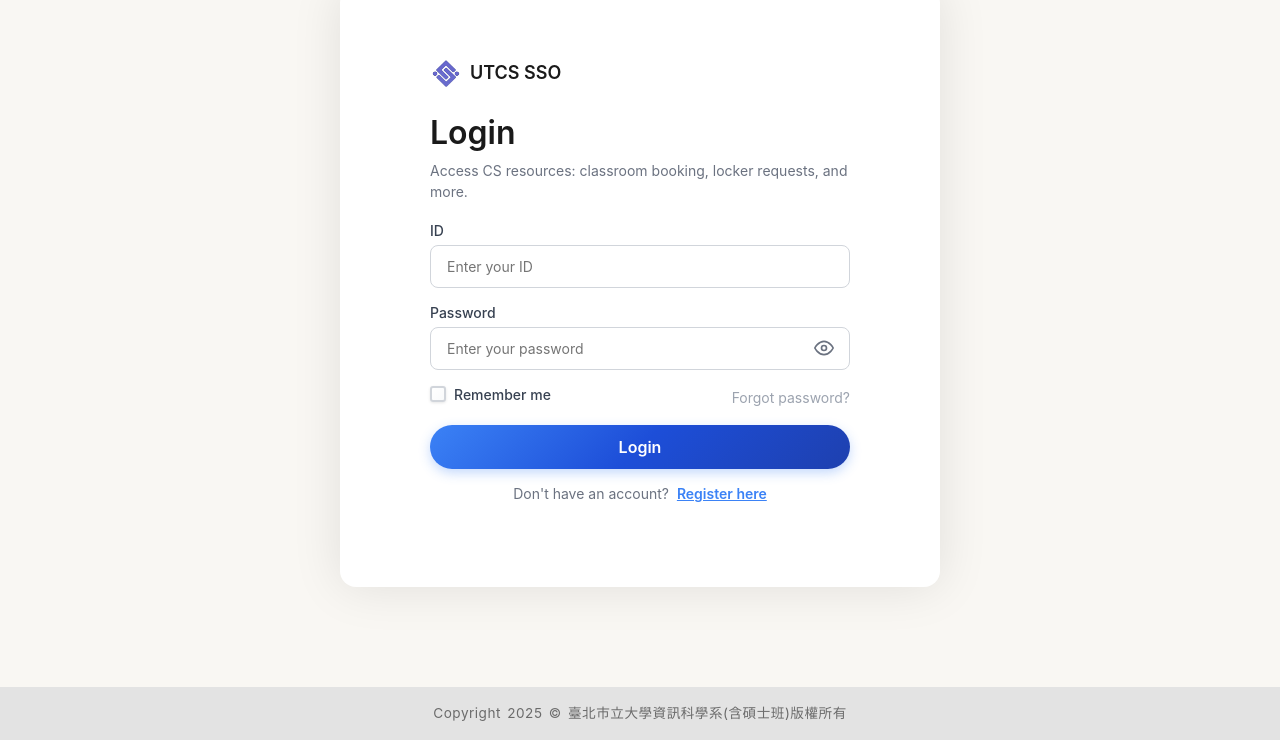
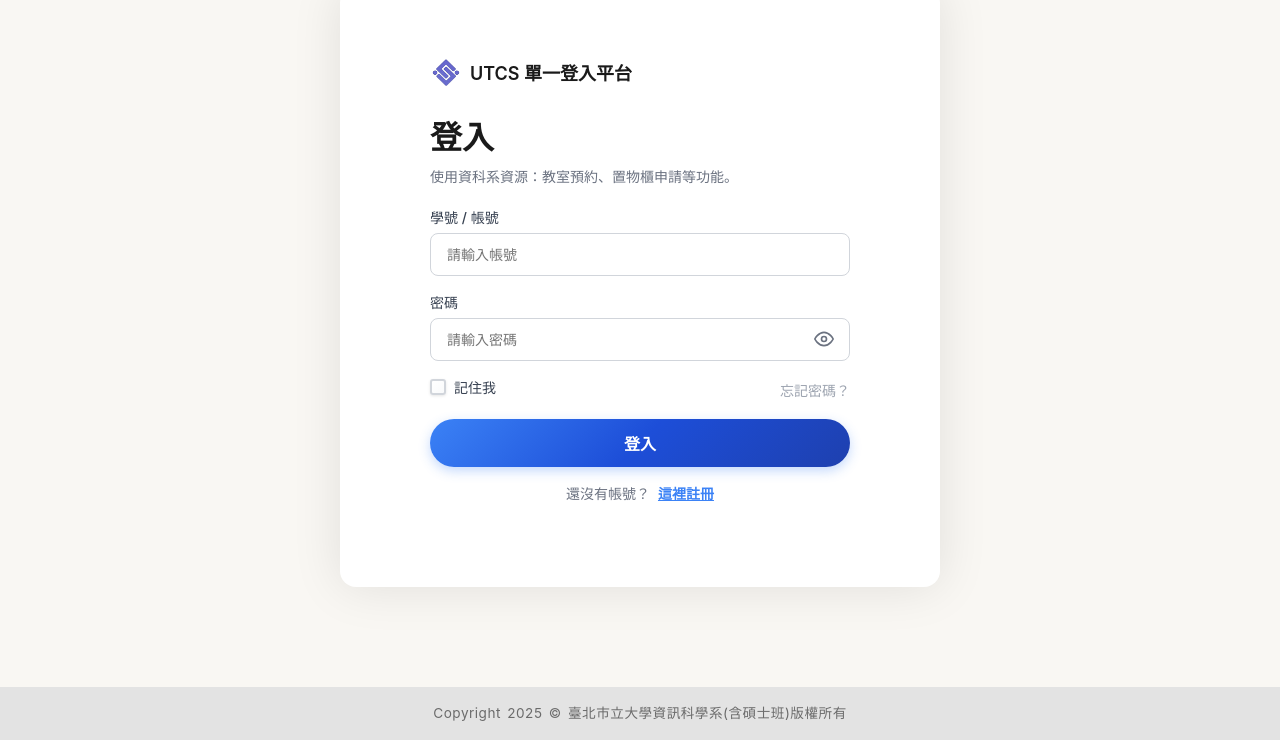
Before and after one commit to UTCS-G505/SSO-Frontend, a Vue app: page /login in a window 1280 px wide. Shown: the part 113-853 px from the top of the page. Built offline with nearby package versions, Linux system fonts and the light colour scheme; no server answers; the HTML template or start-up script is replaced by a standard one.

Commit message:
feat: change main language to traditional Chinese

```diff
--- a/src/components/common/Header.vue
+++ b/src/components/common/Header.vue
@@ -1,8 +1,8 @@
 <template>
   <header class="app-header">
     <div class="header-left">
-      <img src="/src/assets/logo.png" alt="University SSO" class="header-logo" />
-      <span class="header-brand">UTCS SSO</span>
+  <img src="/src/assets/logo.png" alt="資科系單一登入平台" class="header-logo" />
+  <span class="header-brand">UTCS 單一登入平台</span>
     </div>
     <div class="header-right">
       <UserMenu />
--- a/src/components/common/UserMenu.vue
+++ b/src/components/common/UserMenu.vue
@@ -19,16 +19,16 @@
       <div class="dropdown-menu" v-show="isDropdownOpen">
         <div class="dropdown-item" @click.stop="goToDashboard">
           <LayoutGrid class="dropdown-icon-small" />
-          Dashboard
+          應用程式
         </div>
         <div class="dropdown-item" @click.stop="goToProfile">
           <User class="dropdown-icon-small" />
-          Profile
+          個人資料
         </div>
         <div class="dropdown-divider"></div>
         <div class="dropdown-item logout" @click.stop="handleLogout">
           <LogOut class="dropdown-icon-small" />
-          Logout
+          登出
         </div>
       </div>
     </div>
@@ -57,9 +57,9 @@ const { error } = useToast()
 const isDropdownOpen = ref(false)
 
 // Computed properties for user display
-const userDisplayName = computed(() => userStore.name || 'User')
+const userDisplayName = computed(() => userStore.name || '使用者')
 const userRoleName = computed(() =>
-  userStore.role !== null ? getRoleName(userStore.role) : 'User',
+  userStore.role !== null ? getRoleName(userStore.role) : '使用者',
 )
 
 // Methods
--- a/src/components/login/LoginForm.vue
+++ b/src/components/login/LoginForm.vue
@@ -2,50 +2,50 @@
   <div class="login-card">
     <div class="logo-section">
       <div class="logo">
-        <img src="/src/assets/logo.png" alt="UTCS SSO" class="logo-icon" />
-        <span class="logo-text">UTCS SSO</span>
+  <img src="/src/assets/logo.png" alt="UTCS 單一登入" class="logo-icon" />
+  <span class="logo-text">UTCS 單一登入平台</span>
       </div>
     </div>
 
     <div class="form-section">
-      <h1>{{ isRegisterMode ? 'Create Account' : 'Login' }}</h1>
+  <h1>{{ isRegisterMode ? '建立帳號' : '登入' }}</h1>
       <p class="subtitle">
         {{
           isRegisterMode
-            ? 'Join UTCS SSO to access CS resources: classroom booking, locker requests, and more.'
-            : 'Access CS resources: classroom booking, locker requests, and more.'
+            ? '加入 UTCS SSO 以使用資科系資源：教室預約、置物櫃申請等功能。'
+            : '使用資科系資源：教室預約、置物櫃申請等功能。'
         }}
       </p>
 
       <form @submit.prevent="handleSubmit" class="login-form">
         <div class="form-group">
-          <label for="id">ID</label>
+          <label for="id">學號 / 帳號</label>
           <input
             id="id"
             :value="formData.id"
             @input="updateId"
             type="text"
             required
-            placeholder="Enter your ID"
+            placeholder="請輸入帳號"
             :disabled="isLoading"
           />
         </div>
 
         <div v-if="isRegisterMode" class="form-group">
-          <label for="name">Name</label>
+          <label for="name">姓名</label>
           <input
             id="name"
             :value="formData.name"
             @input="updateName"
             type="text"
             required
-            placeholder="Enter your full name"
+            placeholder="請輸入完整姓名"
             :disabled="isLoading"
           />
         </div>
 
         <div v-if="isRegisterMode" class="form-group">
-          <label for="primary-email">Primary Email</label>
+          <label for="primary-email">主要 Email</label>
           <input
             id="primary-email"
             :value="formData.primary_email"
@@ -58,37 +58,37 @@
         </div>
 
         <div v-if="isRegisterMode" class="form-group">
-          <label for="secondary-email">Secondary Email</label>
+          <label for="secondary-email">次要 Email</label>
           <input
             id="secondary-email"
             :value="formData.secondary_email"
             @input="updateSecondaryEmail"
             type="email"
-            placeholder="your.secondary@example.com (optional)"
+            placeholder="your.secondary@example.com (選填)"
             :disabled="isLoading"
           />
         </div>
 
         <div v-if="isRegisterMode" class="form-group">
-          <label for="phone-number">Phone Number</label>
+          <label for="phone-number">電話</label>
           <input
             id="phone-number"
             :value="formData.phone_number"
             @input="updatePhoneNumber"
             type="tel"
-            placeholder="Enter your phone number"
+            placeholder="請輸入電話"
             :disabled="isLoading"
           />
         </div>
 
         <div v-if="isRegisterMode" class="form-group">
-          <label for="position">Position</label>
+          <label for="position">職稱 / 身分</label>
           <input
             id="position"
             :value="formData.position"
             @input="updatePosition"
             type="text"
-            placeholder="Enter your position/role"
+            placeholder="請輸入職稱或身分"
             :disabled="isLoading"
           />
         </div>
@@ -97,8 +97,8 @@
           :model-value="formData.password"
           @update:model-value="updatePassword"
           :disabled="isLoading"
-          :label="isRegisterMode ? 'Password' : 'Password'"
-          :placeholder="isRegisterMode ? 'Minimum 6 characters' : 'Enter your password'"
+          :label="isRegisterMode ? '密碼' : '密碼'"
+          :placeholder="isRegisterMode ? '至少 6 個字元' : '請輸入密碼'"
           id="password"
         />
 
@@ -107,8 +107,8 @@
             :model-value="formData.confirmPassword"
             @update:model-value="updateConfirmPassword"
             :disabled="isLoading"
-            label="Confirm Password"
-            placeholder="Confirm your password"
+            label="確認密碼"
+            placeholder="請再次輸入密碼"
             id="confirm-password"
           />
         </div>
@@ -116,20 +116,20 @@
         <div class="form-options" v-if="!isRegisterMode">
           <label class="remember-me">
             <input type="checkbox" :checked="formData.rememberMe" @change="updateRememberMe" />
-            Remember me
+            記住我
           </label>
-          <a href="#" class="forgot-password">Forgot password?</a>
+          <a href="#" class="forgot-password">忘記密碼？</a>
         </div>
 
         <button type="submit" class="login-btn" :disabled="isLoading">
           {{
             isLoading
               ? isRegisterMode
-                ? 'Creating Account...'
-                : 'Logging in...'
+                ? '建立帳號中...'
+                : '登入中...'
               : isRegisterMode
-                ? 'Create Account'
-                : 'Login'
+                ? '建立帳號'
+                : '登入'
           }}
         </button>
 
@@ -143,14 +143,14 @@
 
         <div class="mode-toggle">
           <p>
-            {{ isRegisterMode ? 'Already have an account?' : "Don't have an account?" }}
+            {{ isRegisterMode ? '已經有帳號？' : '還沒有帳號？' }}
             <button
               type="button"
               @click="handleToggleMode"
               class="toggle-btn"
               :disabled="isLoading"
             >
-              {{ isRegisterMode ? 'Login here' : 'Register here' }}
+              {{ isRegisterMode ? '這裡登入' : '這裡註冊' }}
             </button>
           </p>
         </div>
--- a/src/components/login/PasswordInput.vue
+++ b/src/components/login/PasswordInput.vue
@@ -33,8 +33,8 @@ interface Props {
 }
 
 const props = withDefaults(defineProps<Props>(), {
-  label: 'Password',
-  placeholder: 'Type your password',
+  label: '密碼',
+  placeholder: '請輸入密碼',
   id: 'password',
 })
 
--- a/src/views/DashboardView.vue
+++ b/src/views/DashboardView.vue
@@ -5,7 +5,7 @@
 
     <!-- Applications Section -->
     <main class="apps-section">
-      <h2 class="section-title">Applications</h2>
+  <h2 class="section-title">應用程式</h2>
       <div class="apps-grid">
         <div
           class="app-card"
--- a/src/views/NotFoundView.vue
+++ b/src/views/NotFoundView.vue
@@ -10,17 +10,16 @@
         </div>
       </div>
 
-      <h1 class="error-title">Page Not Found</h1>
+  <h1 class="error-title">找不到頁面</h1>
 
       <p class="error-message">
-        We're sorry, but the page you were looking for doesn't exist. It might have been moved or
-        deleted.
+        很抱歉，您要造訪的頁面不存在，可能已被移動或刪除。
       </p>
 
       <div class="error-actions">
         <button @click="goHome" class="btn btn-primary">
           <ArrowLeft :size="20" />
-          Go to Application Dashboard
+          返回應用程式總覽
         </button>
       </div>
     </div>
```
Also changed, not shown: src/components/navigation/Sidebar.vue (+6 -6 lines), src/views/ProfileView.vue (+9 -9 lines).
